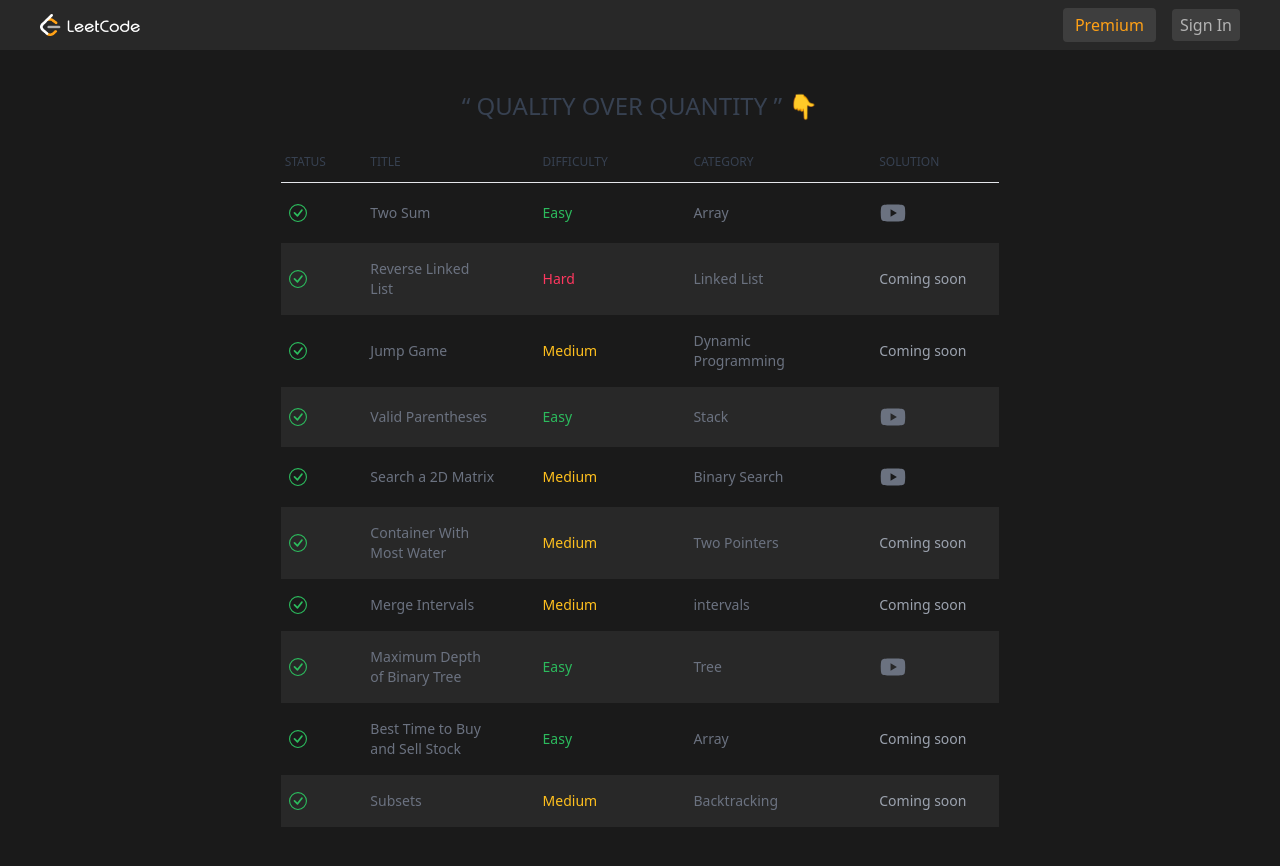
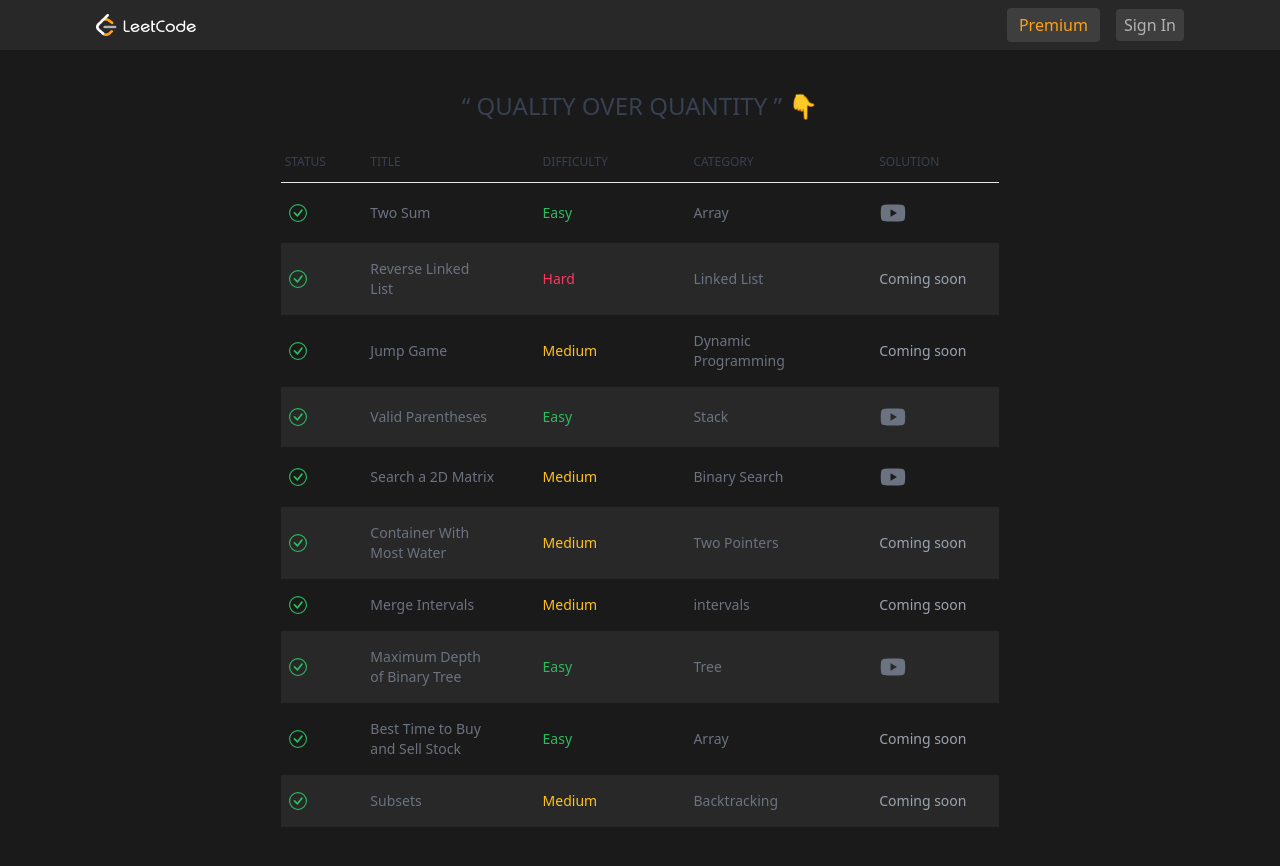
Before and after one commit to nikcladis/LeetClone, a Next.js app: page / in a window 1280 px wide. Built offline with nearby package versions, Linux system fonts and the light colour scheme; no server answers.

Commit message:
updated Topbar auth functionality

```diff
--- a/src/components/Topbar/Topbar.tsx
+++ b/src/components/Topbar/Topbar.tsx
@@ -1,12 +1,16 @@
 import Image from "next/image";
 import Link from "next/link";
 import React from "react";
+import { useAuthState } from "react-firebase-hooks/auth";
+import { auth } from "../../firebase/firebase";
 
 type TopbarProps = {};
 
 const Topbar: React.FC<TopbarProps> = () => {
+  const [user] = useAuthState(auth);
+
   return (
-    <nav className="relative flex h-[50px] w-full shrink-0 items-center px-5 bg-dark-layer-1 text-dark-gray-7">
+    <nav className="relative flex h-[50px] w-full shrink-0 items-center px-5 bg-dark-layer-1 text-dark-gray-7 ">
       <div
         className={`flex w-full items-center justify-between max-w-[1200px] mx-auto`}
       >
@@ -14,13 +18,13 @@ const Topbar: React.FC<TopbarProps> = () => {
           <Image
             src="/logo-full.png"
             alt="Logo"
-            className="h-full"
+            className="h-full ml-14"
             width={100}
             height={100}
           />
         </Link>
 
-        <div className="flex items-center space-x-4 flex-1 justify-end">
+        <div className="flex items-center space-x-4 flex-1 justify-end mr-14">
           <div>
             <a
               href="https://www.buymeacoffee.com/burakorkmezz"
@@ -31,11 +35,30 @@ const Topbar: React.FC<TopbarProps> = () => {
               Premium
             </a>
           </div>
-          <Link href="/auth">
-            <button className="bg-dark-fill-3 py-1 px-2 cursor-pointer rounded ">
-              Sign In
-            </button>
-          </Link>
+          {!user && (
+            <Link href="/auth">
+              <button className="bg-dark-fill-3 py-1 px-2 cursor-pointer rounded ">
+                Sign In
+              </button>
+            </Link>
+          )}
+          {user && (
+            <div className="cursor-pointer group relative">
+              <Image
+                src="/avatar.png"
+                alt="user profile img"
+                className="rounded-full"
+                height={30}
+                width={30}
+              />
+              <div
+                className="absolute top-10 left-2/4 -translate-x-2/4  mx-auto bg-dark-layer-1 text-brand-orange p-2 rounded shadow-lg z-40 group-hover:scale-100 scale-0
+		transition-all duration-300 ease-in-out"
+              >
+                <p className="text-sm">{user.email}</p>
+              </div>
+            </div>
+          )}
         </div>
       </div>
     </nav>
```
